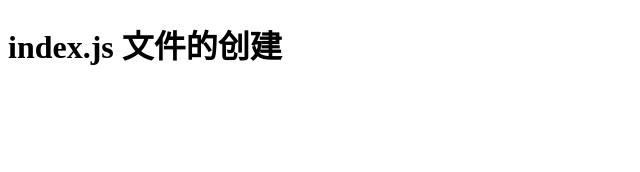
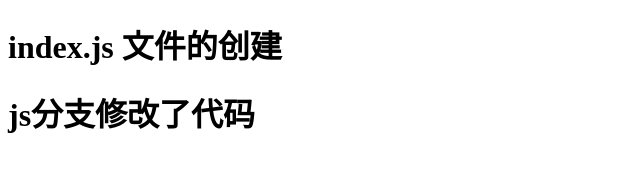
Before and after one commit to changesmyself/hi, a plain HTML site: page js/index.html in a window 1280 px wide. Shown: the whole page, without its empty margins (0-640 px from the left). Drawn offline with Linux system fonts and the light colour scheme.

Commit message:
js update index.js

```diff
--- a/js/index.html
+++ b/js/index.html
@@ -10,6 +10,7 @@
 
 <body>
     <h1>index.js 文件的创建</h1>
+    <h1>js分支修改了代码</h1>
 </body>
 
 </html>
```
